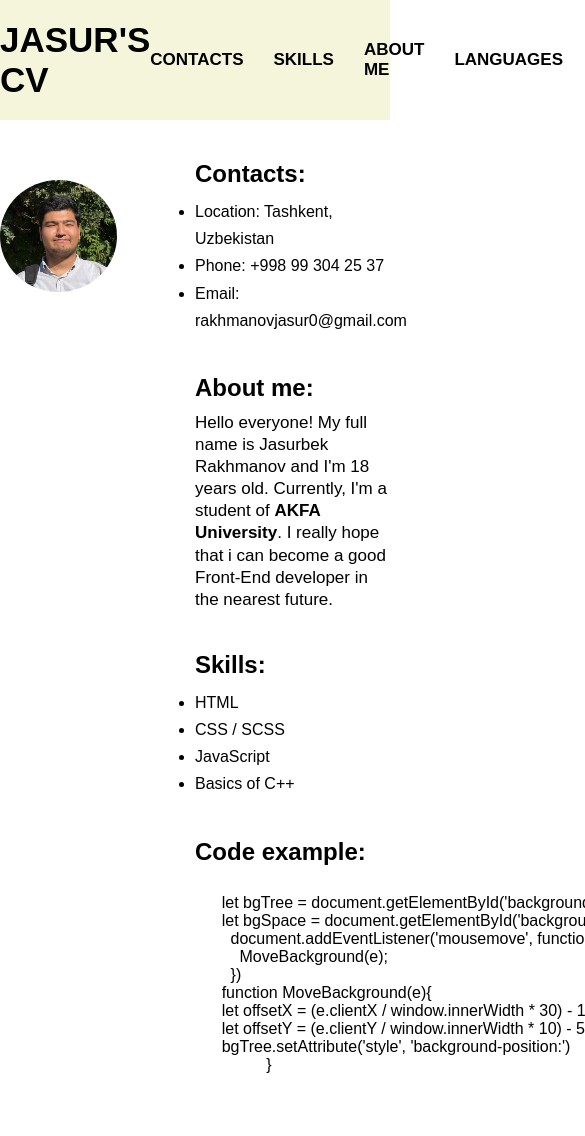
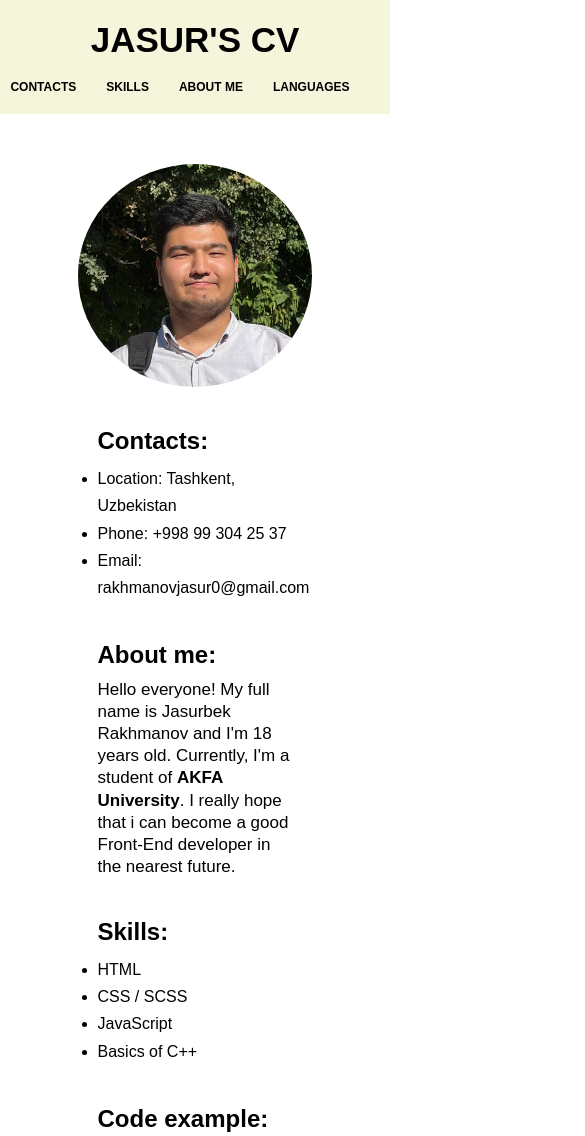
Before and after one commit to JasRakh/rsschool-cv, a plain HTML site: page index.html in a window 390 px wide. Shown: the top 1136 px of the page, 585 px wide, since content can reach past the window. Drawn offline with Linux system fonts and the light colour scheme; a script that the page names is missing; a small style sheet from the web is missing.

Commit message:
fix: add media

```diff
--- a/style.css
+++ b/style.css
@@ -97,3 +97,33 @@
     font-size: 20px;
     font-weight: bold;
 }
+@media (max-width: 720px){
+
+.header__container{
+    flex-direction: column;
+}
+.nav-menu{
+    margin-top: 20px;
+}
+.about{
+    flex-direction: column;
+}
+.about-img{
+    width: 60%;
+    height: 100%;
+    margin:50px auto 0;
+}
+.about-content{
+    width: 50%;
+    margin: auto;
+}
+.nav-menu__link{
+    font-size: 12px;
+}
+.footer__container{
+    flex-direction: column;
+}
+.footer__column{
+    margin-bottom: 15px;
+}
+}
```
